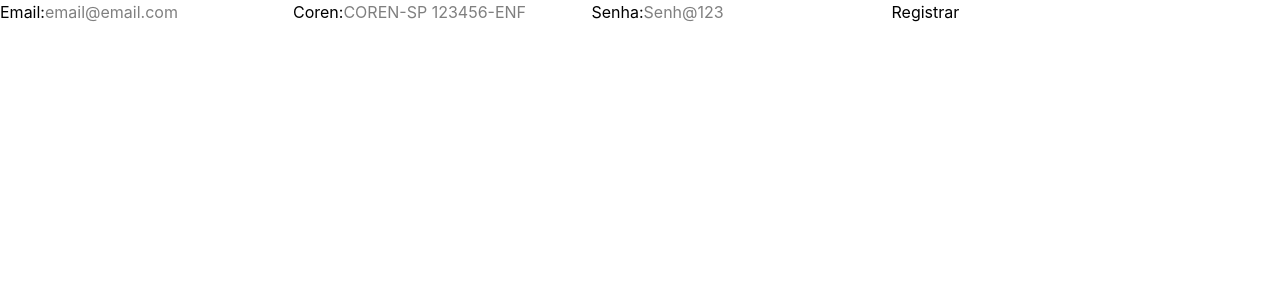
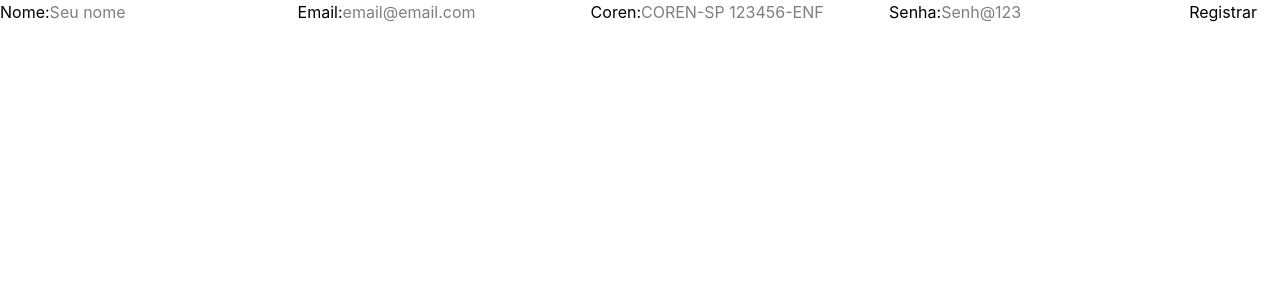
Before and after one commit to CarlosZeyy/frontend_enfermeirex, a React (Vite) app: page /register in a window 1280 px wide. Shown: the top 300 px of the page. Built offline with nearby package versions, Linux system fonts and the light colour scheme; no server answers.

Commit message:
feat: add name input field to registration form and validate all fields

```diff
--- a/src/pages/Register.tsx
+++ b/src/pages/Register.tsx
@@ -4,6 +4,7 @@ import { toast } from "react-toastify";
 import api from "../service/api";
 
 const Register = () => {
+  const [name, setName] = useState("");
   const [email, setEmail] = useState("");
   const [password, setPassword] = useState("");
   const [coren, setCoren] = useState("");
@@ -28,11 +29,17 @@ const Register = () => {
       return;
     }
 
+    if (!name) {
+      toast.warning("Preencha todos os campos corretamente");
+      return;
+    }
+
     try {
       await api.post(`/auth/register`, {
         email: email,
         password: password,
         coren: coren,
+        name: name,
       });
 
       navigate("/login");
@@ -46,7 +53,8 @@ const Register = () => {
     } catch (error: any) {
       console.error(error);
 
-      const backendMessage = error.response?.data?.message || "Erro desconhecido ao criar usuário!";
+      const backendMessage =
+        error.response?.data?.message || "Erro desconhecido ao criar usuário!";
 
       toast.error(
         <div>
@@ -62,6 +70,13 @@ const Register = () => {
     <>
       <div>
         <form onSubmit={handleRegister}>
+          <label htmlFor="">Nome:</label>
+          <input
+            type="text"
+            placeholder="Seu nome"
+            value={name}
+            onChange={(e) => setName(e.target.value)}
+          />
           <label htmlFor="">Email:</label>
           <input
             type="email"
```
